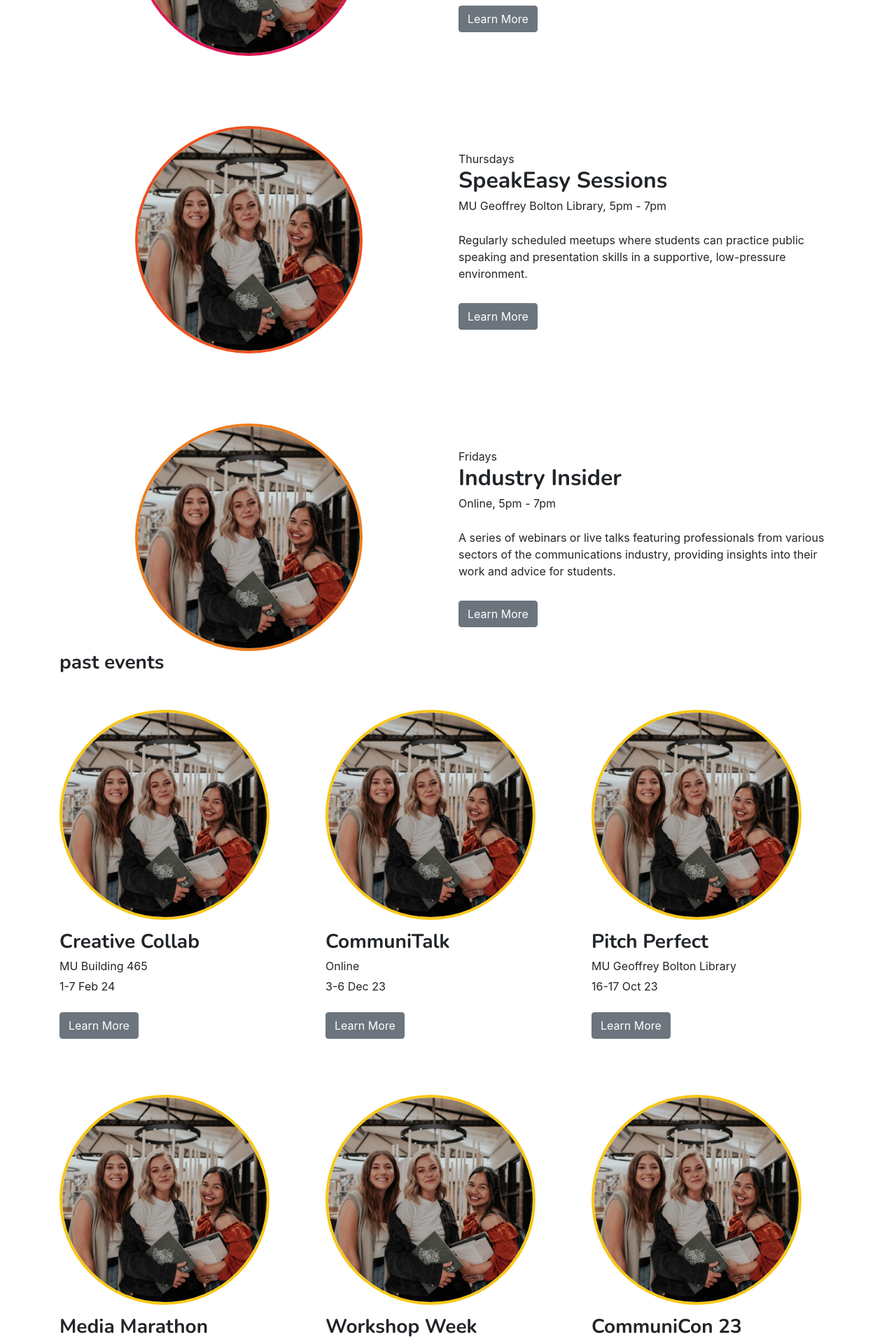
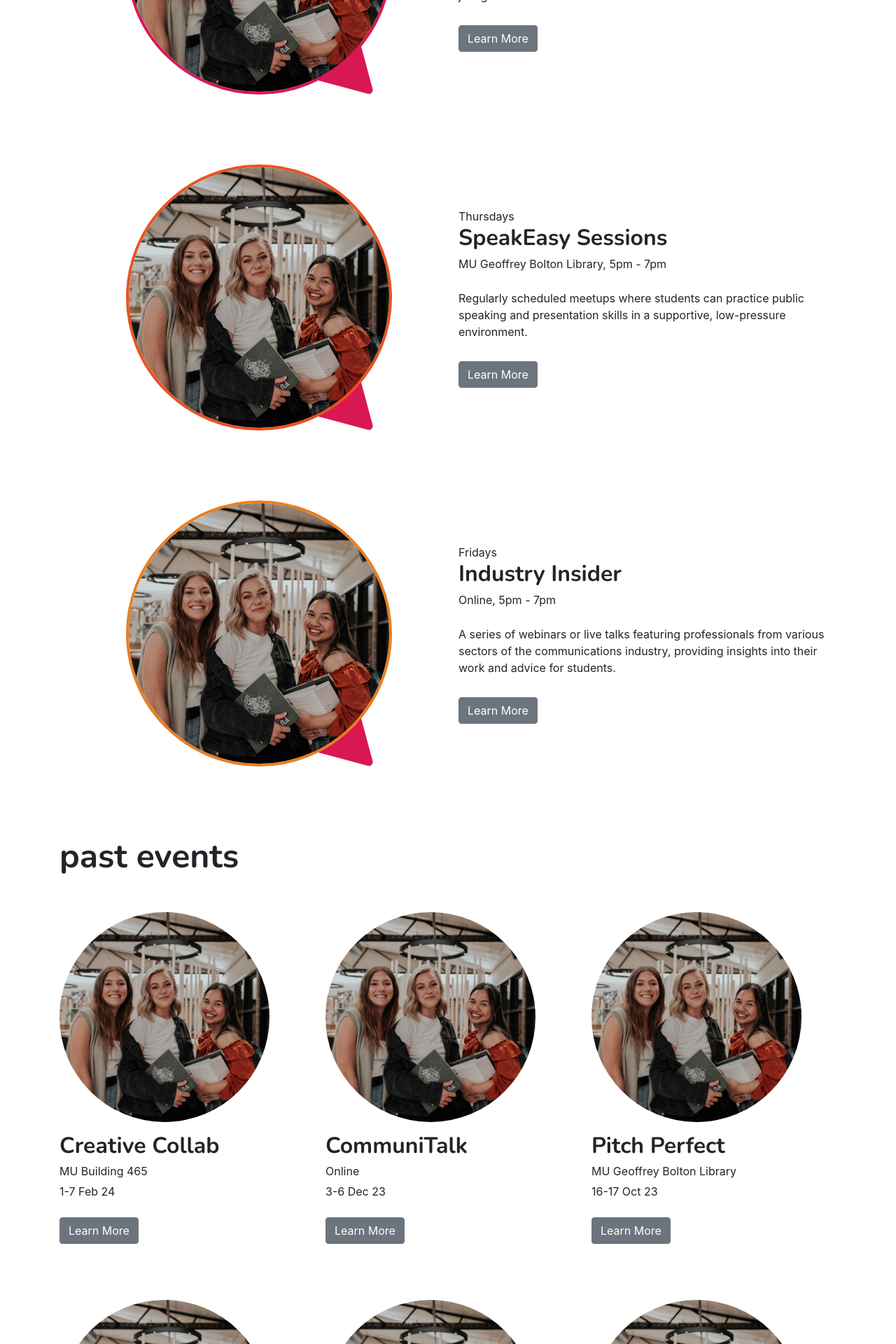
Before and after one commit to treytallent/Communications-Collective, a PHP site: page /events.html in a window 1280 px wide. Shown: the part 600-2520 px from the top of the page at 70% size. Run offline with PHP 8.4, Linux system fonts and the light colour scheme.

Commit message:
News & Events Update

```diff
--- a/events.html
+++ b/events.html
@@ -42,15 +42,15 @@
       <div class="container">
         <h2 class="section-title">current events</h2>
         <div class="row section1-row">
-          <div class="col-md-6 center">
+          <div class="col-md-4 offset-md-1 center arrow-effect-container-right">
             <img
-              class="img-fluid recentnews-image image-cropper imageBorder-pink"
+              class="arrow-effect-image image-border-pink"
               src="Images/placeholder_image.webp"
               alt=""
             />
           </div>
 
-          <div class="col-md-6 vertical-center">
+          <div class="col-md-6 offset-md-1 vertical-center">
             <p class="date">Mondays</p>
             <h3 class="title">CommuniCafe</h3>
             <p class="location">MU Bush Court 10am - 12pm</p>
@@ -65,15 +65,15 @@
         <!-- row -->
 
         <div class="row section1-row">
-          <div class="col-md-6 center">
+          <div class="col-md-4 offset-md-1 center arrow-effect-container-right">
             <img
-              class="img-fluid recentnews-image image-cropper imageBorder-orange1"
+              class="arrow-effect-image image-border-orange1"
               src="Images/placeholder_image.webp"
               alt=""
             />
           </div>
 
-          <div class="col-md-6 vertical-center">
+          <div class="col-md-6 offset-md-1 vertical-center">
             <p class="date">Thursdays</p>
             <h3 class="title">SpeakEasy Sessions</h3>
             <p class="location">MU Geoffrey Bolton Library, 5pm - 7pm</p>
@@ -87,16 +87,16 @@
         </div>
         <!-- row -->
 
-        <div class="row">
-          <div class="col-md-6 center">
+        <div class="row section1-row">
+          <div class="col-md-4 offset-md-1 center arrow-effect-container-right">
             <img
-              class="img-fluid recentnews-image image-cropper imageBorder-orange2"
+              class="arrow-effect-image image-border-orange2"
               src="Images/placeholder_image.webp"
               alt=""
             />
           </div>
 
-          <div class="col-md-6 vertical-center">
+          <div class="col-md-6 offset-md-1 vertical-center">
             <p class="date">Fridays</p>
             <h3 class="title">Industry Insider</h3>
             <p class="location">Online, 5pm - 7pm</p>
@@ -115,15 +115,15 @@
 
     <section class="container-fluid">
       <div class="container">
-        <h4 class="section-title">past events</h4>
+        <h2 class="section-title">past events</h2>
         <div class="row post-row">
           <div class="col-md-4">
             <img
-              class="img-fluid pastevents-image imageBorder-yellow post-image"
+              class="img-fluid pastevents-image image-border-yellow post-image"
               src="Images/placeholder_image.webp"
               alt=""
             />
-            <h4 class="post-title">Creative Collab</h4>
+            <h3 class="post-title">Creative Collab</h3>
             <p class="post-location">MU Building 465</p>
             <p class="post-date">1-7 Feb 24</p>
             <a class="btn btn-secondary" href="#">Learn More</a>
@@ -131,11 +131,11 @@
 
           <div class="col-md-4">
             <img
-              class="img-fluid pastevents-image imageBorder-yellow post-image"
+              class="img-fluid pastevents-image image-border-yellow post-image"
               src="Images/placeholder_image.webp"
               alt=""
             />
-            <h4 class="post-title">CommuniTalk</h4>
+            <h3 class="post-title">CommuniTalk</h3>
             <p class="post-location">Online</p>
             <p class="post-date">3-6 Dec 23</p>
             <a class="btn btn-secondary" href="#">Learn More</a>
@@ -143,11 +143,11 @@
 
           <div class="col-md-4">
             <img
-              class="img-fluid pastevents-image imageBorder-yellow post-image"
+              class="img-fluid pastevents-image image-border-yellow post-image"
               src="Images/placeholder_image.webp"
               alt=""
             />
-            <h4 class="post-title">Pitch Perfect</h4>
+            <h3 class="post-title">Pitch Perfect</h3>
             <p class="post-location">MU Geoffrey Bolton Library</p>
             <p class="post-date">16-17 Oct 23</p>
             <a class="btn btn-secondary" href="#">Learn More</a>
@@ -157,11 +157,11 @@
         <div class="row post-row">
           <div class="col-md-4">
             <img
-              class="img-fluid pastevents-image imageBorder-yellow post-image"
+              class="img-fluid pastevents-image image-border-yellow post-image"
               src="Images/placeholder_image.webp"
               alt=""
             />
-            <h4 class="post-title">Media Marathon</h4>
+            <h3 class="post-title">Media Marathon</h3>
             <p class="post-location">MU Nexus Theatre</p>
             <p class="post-date">23-24 Aug 23</p>
             <a class="btn btn-secondary" href="#">Learn More</a>
@@ -169,11 +169,11 @@
 
           <div class="col-md-4">
             <img
-              class="img-fluid pastevents-image imageBorder-yellow post-image"
+              class="img-fluid pastevents-image image-border-yellow post-image"
               src="Images/placeholder_image.webp"
               alt=""
             />
-            <h4 class="post-title">Workshop Week</h4>
+            <h3 class="post-title">Workshop Week</h3>
             <p class="post-location">MU Building 465</p>
             <p class="post-date">6-12 Jul 23</p>
             <a class="btn btn-secondary" href="#">Learn More</a>
@@ -181,11 +181,11 @@
 
           <div class="col-md-4">
             <img
-              class="img-fluid pastevents-image imageBorder-yellow post-image"
+              class="img-fluid pastevents-image image-border-yellow post-image"
               src="Images/placeholder_image.webp"
               alt=""
             />
-            <h4 class="post-title">CommuniCon 23</h4>
+            <h3 class="post-title">CommuniCon 23</h3>
             <p class="post-location">MU Geoffrey Bolton Library</p>
             <p class="post-date">10 Apr 23</p>
             <a class="btn btn-secondary" href="#">Learn More</a>
--- a/style_news&events.css
+++ b/style_news&events.css
@@ -105,40 +105,6 @@ section {
   align-self: center;
 }
 
-.recentnews-image {
-  object-fit: cover;
-  border-radius: 50%;
-  width: 325px;
-  aspect-ratio: 1/1;
-  margin-left: auto;
-  margin-right: auto;
-}
-
-.imageBorder-pink {
-  border: 4px solid #d91853;
-}
-
-.imageBorder-orange1 {
-  border: 4px solid #eb5120;
-}
-
-.imageBorder-orange2 {
-  border: 4px solid #eb7e20;
-}
-
-.imageBorder-yellow {
-  border: 4px solid #f8c718;
-}
-
-.morenews-image {
-  object-fit: cover;
-  border-radius: 50%;
-  width: 100%;
-  aspect-ratio: 1/1;
-  margin-left: auto;
-  margin-right: auto;
-}
-
 .pastevents-image {
   object-fit: cover;
   border-radius: 50%;
```
Also changed, not shown: news.html (+45 -38 lines).
